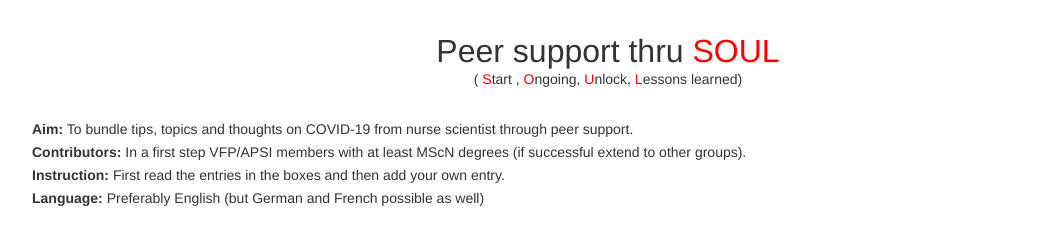
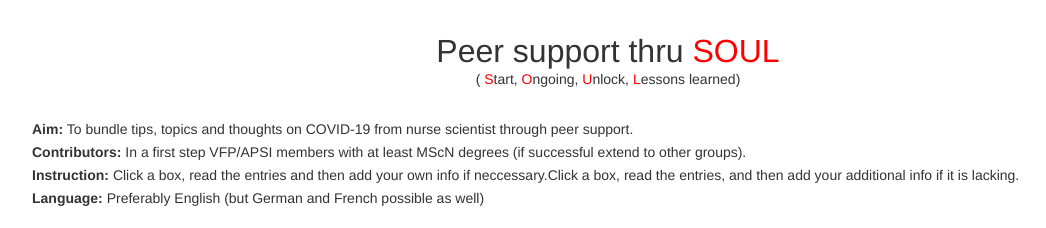
Before and after one commit to ulerch/CoronavirusWiki, a Django app: template wiki/templates/wiki/index.html in a window 1280 px wide. Shown: the part 65-293 px from the top of the page, without its empty margins (32-1078 px from the left). Run offline with Django 3.2, Linux system fonts and the light colour scheme; the template is opened without the code that fills it, so the values that code supplies are empty; parts of the project's set-up code (start-up, migrations or seed data) failed here and were passed over; some libraries are stand-ins or nearby versions.

Commit message:
Update text on start page

```diff
--- a/wiki/templates/wiki/index.html
+++ b/wiki/templates/wiki/index.html
@@ -4,14 +4,14 @@
 {% block content %}
   <h1>Peer support thru <span class="red">SOUL</span></h1>
   <p class="soul">(
-    <span class="red">S</span>tart ,
+    <span class="red">S</span>tart,
     <span class="red">O</span>ngoing,
     <span class="red">U</span>nlock,
     <span class="red">L</span>essons learned)
   </p>
   <p><b>Aim:</b> To bundle tips, topics and thoughts on COVID-19 from nurse scientist through peer support.</p>
   <p><b>Contributors:</b> In a first step VFP/APSI members with at least MScN degrees (if successful extend to other groups).</p>
-  <p><b>Instruction:</b> First read the entries in the boxes and then add your own entry.</p>
+  <p><b>Instruction:</b> Click a box, read the entries and then add your own info if neccessary.Click a box, read the entries, and then add your additional info if it is lacking.</p>
   <p><b>Language:</b> Preferably English (but German and French possible as well)</p>
     <table class="matrix">
       <thead>
@@ -28,7 +28,7 @@
           <td>{{ row.label }}</td>
           {% for col in cols %}
             <td class="detail_link center" row={{ row.pk }} col={{ col.pk }}>
-              {% wiki_count row.pk col.pk %} info
+              {% wiki_count row.pk col.pk %} entries
             </td>
           {% endfor %}
         </tr>
```
